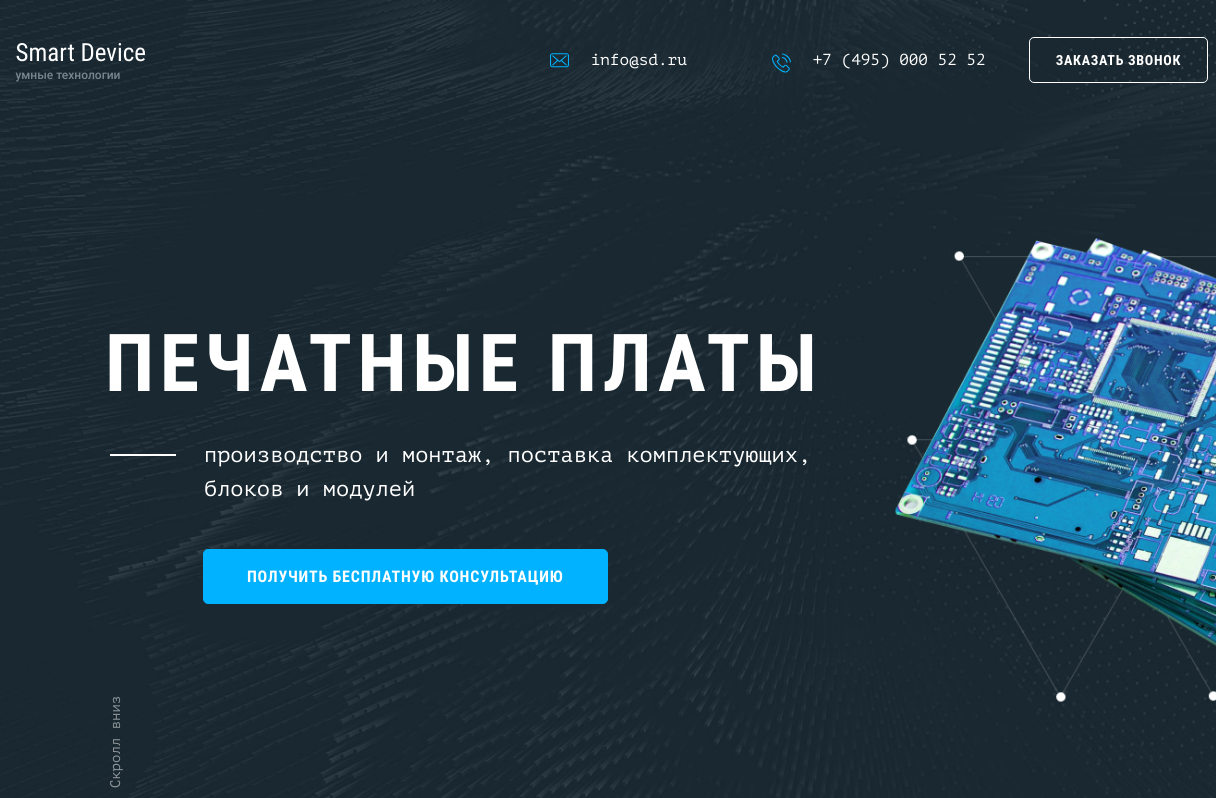
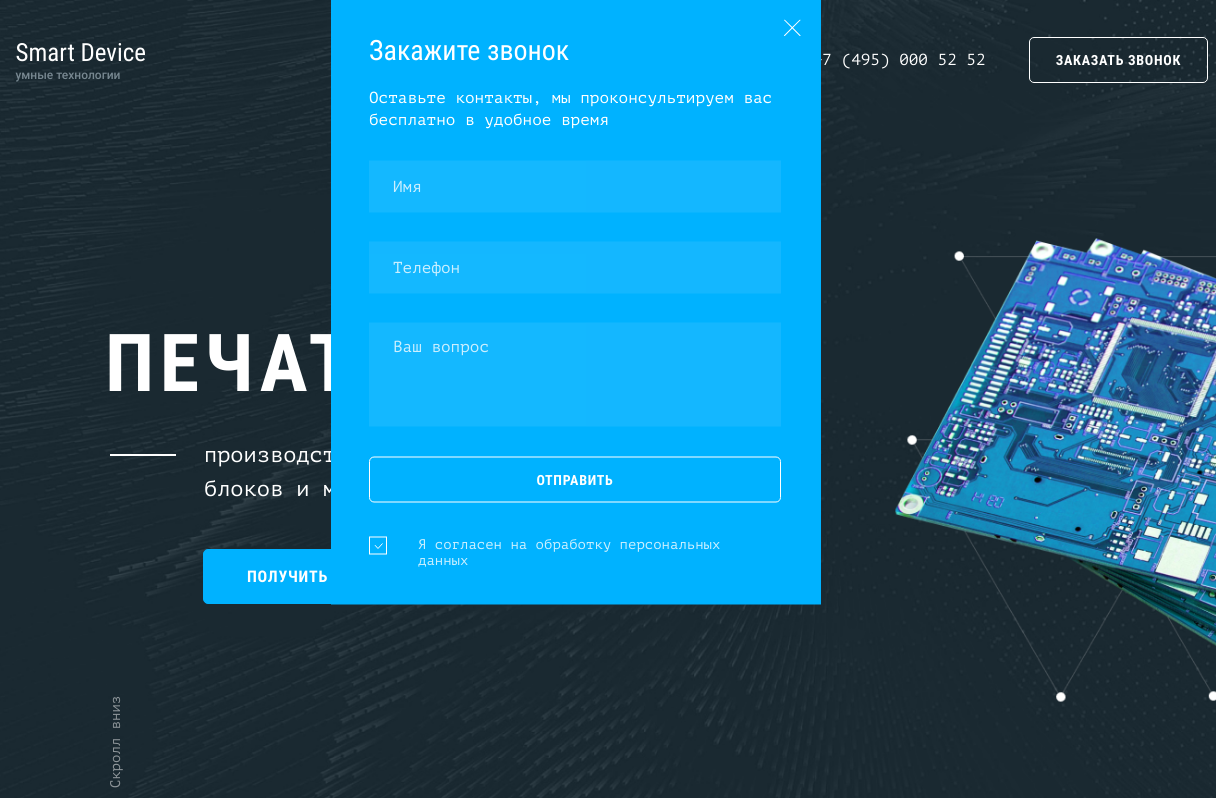
Before and after one commit to KseniaKrasilnikova/smart-device, a website: page source/index.html in a window 1280 px wide. Shown: the top 798 px of the page, 64-1280 px from the left. Drawn offline with nearby package versions, Linux system fonts and the light colour scheme; files that its build step writes are made by us from their sources; files whose address does not match are found by name.

Commit message:
doing popup

```diff
--- a/source/index.html
+++ b/source/index.html
@@ -206,7 +206,7 @@
         <h3>Остались вопросы? Задайте их нам!</h3>
         <p class="form__description">Мы проконсультируем Вас бесплатно</p>
         <div class="form__body">
-        <div class="form__required">
+        <div class="form__required question-form__required">
           <label for="name">
             <span class="form__comment visually-hidden" id="name-error">Данные не верны</span>
             <input id="name" type="text" placeholder="Имя" required>
@@ -341,7 +341,7 @@
 
   <!--<template id="call">-->
   <div class="popup-overlay overlay-call"></div>
-  <div class="popup call <!--popup__show-->">
+  <div class="popup call popup__show">
     <div class="call__button">
       <button type="button" aria-label="Закрыть окно">
         <svg width="17" height="17" viewBox="0 0 17 17" fill="none" xmlns="http://www.w3.org/2000/svg">
@@ -352,9 +352,16 @@
     <div class="call__form-container">
       <form class="form call__form" action="https://echo.htmlacademy.ru" method="post" autocomplete="off"
             autocapitalize="off">
+
+
         <h3>Закажите звонок</h3>
+        <div class="form__required call__required">
+
         <p>Оставьте контакты, мы проконсультируем вас бесплатно в удобное время</p>
+
+<!--
         <div class="form__required call__required">
+-->
           <label for="name">
             <span class="form__comment visually-hidden" id="popup-name-error">Данные не верны</span>
             <input id="popup-name" type="text" placeholder="Имя" required>
@@ -363,11 +370,13 @@
             <span class="form__comment visually-hidden" id="popup-phone-error">Данные не верны</span>
             <input id="popup-phone" type="tel" placeholder="Телефон" minlength="17" maxlength="17" required>
           </label>
-        </div>
+
         <div class="form__textarea call__textarea">
           <label for="call-question"></label>
           <textarea id="call-question" name="question" rows="10" placeholder="Ваш вопрос"></textarea>
         </div>
+
+    </div>
         <div class="form__submit call__submit">
           <input id="call-submit" type="submit" value="Отправить">
           <div class="form__check">
--- a/source/sass/blocks/call.scss
+++ b/source/sass/blocks/call.scss
@@ -36,7 +36,16 @@
 
 .call__required {
   flex-direction: column;
+  flex-wrap: nowrap;
+  align-items: flex-start;
+  height: 345px;
+  margin-bottom: 6px;
 }
+
+.call__required p {
+  margin: 0;
+}
+
 
 .call__required input {
   width: 412px;
@@ -48,9 +57,15 @@
   width: 412px;
 }
 
+.call__required input,
+.call__required textarea {
+  padding: 13px 24px;
+}
+
 .call__submit {
   flex-direction: column;
   align-items: flex-start;
+  height: 112px;
 }
 
 .call__submit input {
@@ -59,4 +74,5 @@
 
 .call__note {
   max-width: 338px;
+  margin-left: 49px;
 }
--- a/source/sass/blocks/form.scss
+++ b/source/sass/blocks/form.scss
@@ -44,19 +44,7 @@
 
 .form__required {
   display: flex;
-  flex-direction: row;
-  flex-wrap: wrap;
   justify-content: space-between;
-  align-items: center;
-  margin-bottom: 37px;
-
-  @media (max-width: $mobile-width-only) {
-    flex-direction: column;
-  }
-
-  @media (max-width: $mobile-width-only) {
-    min-height: 134px;
-  }
 }
 
 .form__textarea {
@@ -89,20 +77,11 @@
   background-color: #19baff;
   border: none;
   opacity: 80%;
-  padding: 14px 16px;
 
   &:focus,
   &:hover {
     outline: none;
     border: 1px solid #ffffff;
-  }
-
-  @media (max-width: $tablet-width-only) {
-    padding: 14px 24px;
-  }
-
-  @media (max-width: $mobile-width-only) {
-    padding: 7px 17px;
   }
 }
 
@@ -148,8 +127,6 @@
 
 .form__note {
   display: block;
-  margin-left: 35px;
-
   font-size: 14px;
   line-height: 16px;
   opacity: 80%;
--- a/source/sass/blocks/question-form.scss
+++ b/source/sass/blocks/question-form.scss
@@ -33,6 +33,34 @@
   @media (max-width: $mobile-width-only) {
     font-size: 28px;
     line-height: 39px;
+  }
+}
+
+.question-form__required {
+  flex-direction: row;
+  flex-wrap: wrap;
+  align-items: center;
+  margin-bottom: 37px;
+
+  @media (max-width: $mobile-width-only) {
+    flex-direction: column;
+  }
+
+  @media (max-width: $mobile-width-only) {
+    min-height: 134px;
+  }
+}
+
+.question-form__required input,
+.question-form__required textarea {
+  padding: 14px 16px;
+
+  @media (max-width: $tablet-width-only) {
+    padding: 14px 24px;
+  }
+
+  @media (max-width: $mobile-width-only) {
+    padding: 7px 17px;
   }
 }
 
@@ -85,4 +113,5 @@
 
 .question-form__note {
   max-width: 230px;
+  margin-left: 35px;
 }
```
